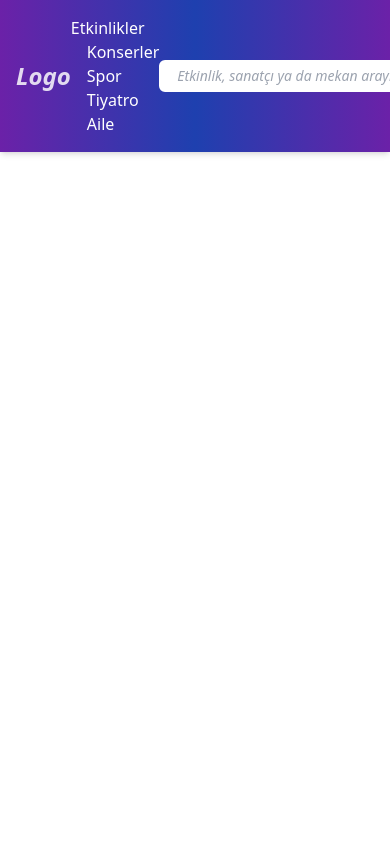
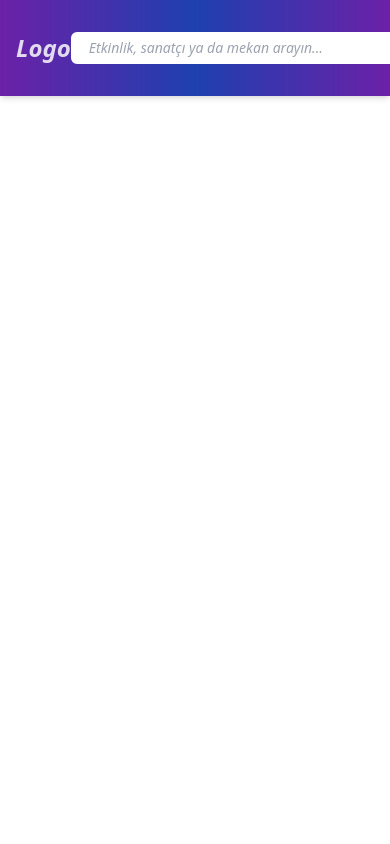
Before and after one commit to gokcetasci/project-gt, a React (Create React App) app: page / in a window 390 px wide. Shown: the top 844 px of the page. Built offline with nearby package versions, Linux system fonts and the light colour scheme.

Commit message:
hatalar düzeltildi

```diff
--- a/src/components/Header.jsx
+++ b/src/components/Header.jsx
@@ -1,38 +1,36 @@
 import React from 'react';
 import { AiOutlineSearch } from "react-icons/ai";
 
-
-
 function Header() {
     return (
-        <header className="bg-gradient-to-r from-purple-800 via-blue-800 to-purple-800 p-4 shadow-md">
-            <div className="container mx-auto flex justify-between items-center">
-                <div className="text-2xl font-bold italic text-white animate-pulse">Logo</div>
-                <div id='events' class="flex items-center space-x-4">
+        <header id='header' className="bg-gradient-to-r from-purple-800 via-blue-800 to-purple-800 p-4 shadow-md ">
+            <div className="mx-auto flex justify-between items-center ">
+                <logo className="text-2xl font-bold italic text-white animate-pulse md:w-auto">Logo</logo>
+                <div id='headerevent' className="hidden sm:block lg:flex items-center space-x-4">
                     <nav class="space-x-4">
-                        <a href="#" class="text-white hover:text-gray-300 relative group">
+                        <a href="#" className="text-white hover:text-gray-300 relative group">
                             Etkinlikler
                             <span class="absolute w-full h-0.5 bg-blue-600 bottom-0 left-0 transform scale-x-0 group-hover:scale-x-100 transition-transform"></span>
                         </a>
-                        <a href="#" class="text-white hover:text-gray-300 relative group">
+                        <a href="#" className="text-white hover:text-gray-300 relative group">
                             Konserler
                             <span class="absolute w-full h-0.5 bg-blue-600 bottom-0 left-0 transform scale-x-0 group-hover:scale-x-100 transition-transform"></span>
                         </a>
-                        <a href="#" class="text-white hover:text-gray-300 relative group">
+                        <a href="#" className="text-white hover:text-gray-300 relative group">
                             Spor
-                            <span class="absolute w-full h-0.5 bg-blue-600 bottom-0 left-0 transform scale-x-0 group-hover:scale-x-100 transition-transform"></span>
+                            <span className="absolute w-full h-0.5 bg-blue-600 bottom-0 left-0 transform scale-x-0 group-hover:scale-x-100 transition-transform"></span>
                         </a>
-                        <a href="#" class="text-white hover:text-gray-300 relative group">
+                        <a href="#" className="text-white hover:text-gray-300 relative group">
                             Tiyatro
-                            <span class="absolute w-full h-0.5 bg-blue-600 bottom-0 left-0 transform scale-x-0 group-hover:scale-x-100 transition-transform"></span>
+                            <span className="absolute w-full h-0.5 bg-blue-600 bottom-0 left-0 transform scale-x-0 group-hover:scale-x-100 transition-transform"></span>
                         </a>
-                        <a href="#" class="text-white hover:text-gray-300 relative group">
+                        <a href="#" className="text-white hover:text-gray-300 relative group ">
                             Aile
-                            <span class="absolute w-full h-0.5 bg-blue-600 bottom-0 left-0 transform scale-x-0 group-hover:scale-x-100 transition-transform"></span>
+                            <span className="absolute w-full h-0.5 bg-blue-600 bottom-0 left-0 transform scale-x-0 group-hover:scale-x-100 transition-transform"></span>
                         </a>
                     </nav>
                 </div>
-                <div className="flex items-center space-x-4">
+                <div id='searchbarheader' className="flex items-center space-x-4">
                     <div className="flex items-center">
                         <div className="relative">
                             <input
@@ -49,7 +47,7 @@ function Header() {
 
                     </div>
                 </div>
-                <div className="flex items-center space-x-4">
+                <div id='headerbuttons' className="flex items-center space-x-4">
                     <a href="#" className="text-white hover:text-white relative group transform hover:scale-105 transition-transform">
                         Giriş Yap
                         <span className="absolute w-full h-0.5 bg-blue-600 bottom-0 left-0 transform scale-x-0 group-hover:scale-x-100 transition-transform"></span>
```
